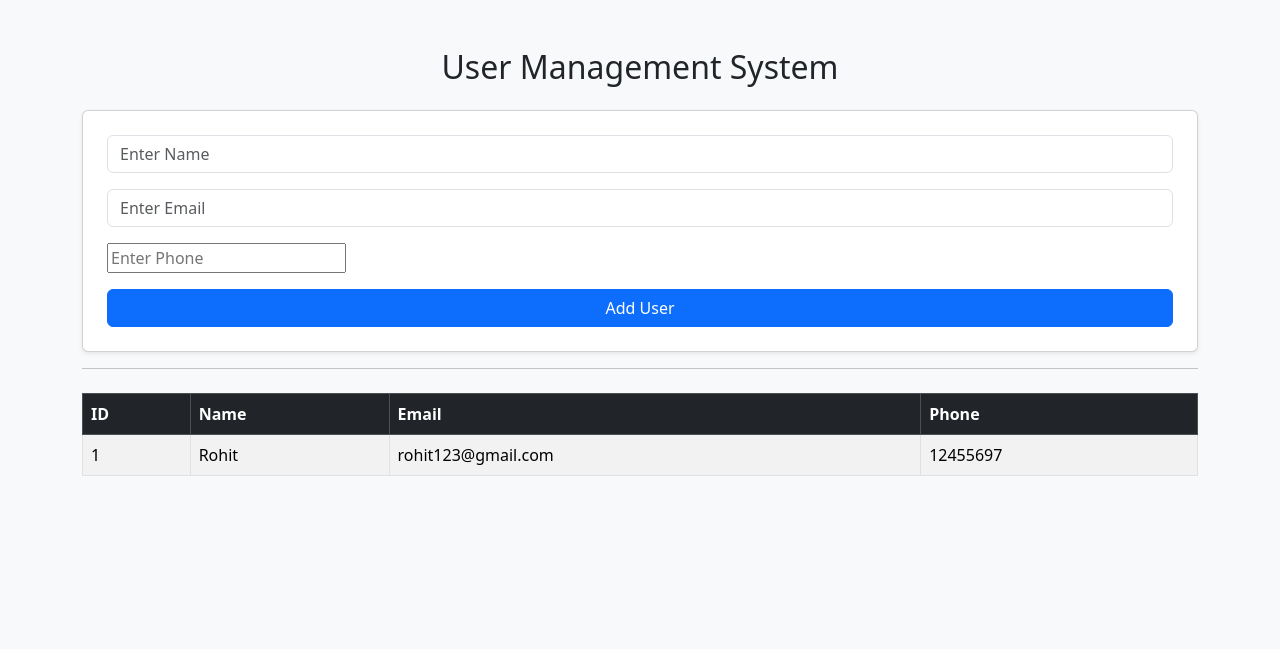
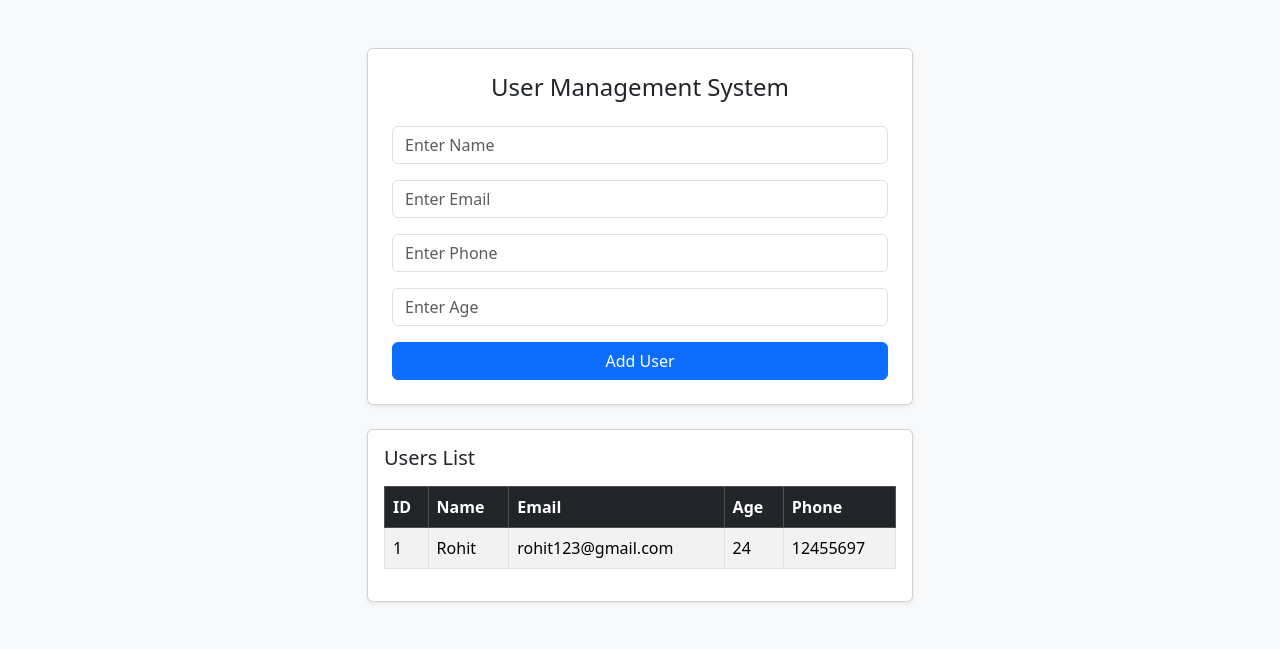
Before and after one commit to Rohitisavailable/User-Management-Web-App, a Flask app: page / in a window 1280 px wide. Shown: the top 649 px of the page. Run offline with Flask 3, Linux system fonts and the light colour scheme; data comes from the database, SQL or seed files in the repository; both versions use the stored data as it was after the commit.

Commit message:
Add age field to user registration and update database schema

```diff
--- a/app.py
+++ b/app.py
@@ -16,11 +16,13 @@ def index():
         name = request.form['name']
         email = request.form['email']
         phone = request.form['phone']
+        age = request.form['age']
+
 
 
         conn.execute(
-            'INSERT INTO users (name, email, phone) VALUES (?, ?, ?)',
-            (name, email, phone)
+            'INSERT INTO users (name, email, age, phone) VALUES (?, ?, ?, ?)',
+            (name, email, age, phone)
         )
         conn.commit()
         return redirect('/')
--- a/templates/index.html
+++ b/templates/index.html
@@ -1,15 +1,21 @@
 <!DOCTYPE html>
-<html>
+<html lang="en">
 <head>
+    <meta charset="UTF-8">
+    <meta name="viewport" content="width=device-width, initial-scale=1.0">
     <title>User Management</title>
     <link href="https://cdn.jsdelivr.net/npm/bootstrap@5.3.2/dist/css/bootstrap.min.css" rel="stylesheet">
     </head>
+
     <body class="bg-light">
+        <div class="container py-5">
+            <div class="row justify-content-center">
+                <div class="col-md-6">
 
-<div class="container mt-5">
-    <h2 class="text-center mb-4">User Management System</h2>
-
-    <form method="POST" class="card p-4 shadow-sm">
+                    <div class="card shadow-sm mb-4">
+                        <div class="card-body p-4">
+                            <h4 class="text-center mb-4">User Management System</h4>
+                            <form method="POST">
                                 <div class="mb-3">
                                     <input type="text" name="name" class="form-control" placeholder="Enter Name" required>
                                 </div>
@@ -17,19 +23,27 @@
                                     <input type="email" name="email" class="form-control" placeholder="Enter Email" required>
                                 </div>
                                 <div class="mb-3">
-            <input type="number" name="phone" id="form-control" placeholder="Enter Phone" required>
+                                    <input type="tel" name="phone" class="form-control" placeholder="Enter Phone" required>
                                 </div>
-        <button class="btn btn-primary w-100">Add User</button>
+                                <div class="mb-3">
+                                    <input type="number" name="age" class="form-control" placeholder="Enter Age" required>
+                                </div>
+                                <button type="submit" class="btn btn-primary w-100">Add User</button>
                             </form>
+                        </div>
+                    </div>
 
-    <hr>
 
-    <table class="table table-striped table-bordered mt-4">
+                    <div class="card shadow-sm">
+                        <div class="card-body">
+                            <h5 class="mb-3">Users List</h5>
+                            <table class="table table-striped table-bordered">
                                 <thead class="table-dark">
                                     <tr>
                                         <th>ID</th>
                                         <th>Name</th>
                                         <th>Email</th>
+                                        <th>Age</th>
                                         <th>Phone</th>
                                     </tr>
                                 </thead>
@@ -39,12 +53,18 @@
                                         <td>{{ user['id'] }}</td>
                                         <td>{{ user['name'] }}</td>
                                         <td>{{ user['email'] }}</td>
+                                        <td>{{ user['age'] }}</td>
                                         <td>{{ user['phone'] }}</td>
                                     </tr>
                                     {% endfor %}
                                 </tbody>
                             </table>
                         </div>
+                    </div>
 
+                </div>
+            </div>
+        </div>
     </body>
+
     </html>
```
Also changed, not shown: database.db. Lines whose indentation alone changed are shown as unchanged.
